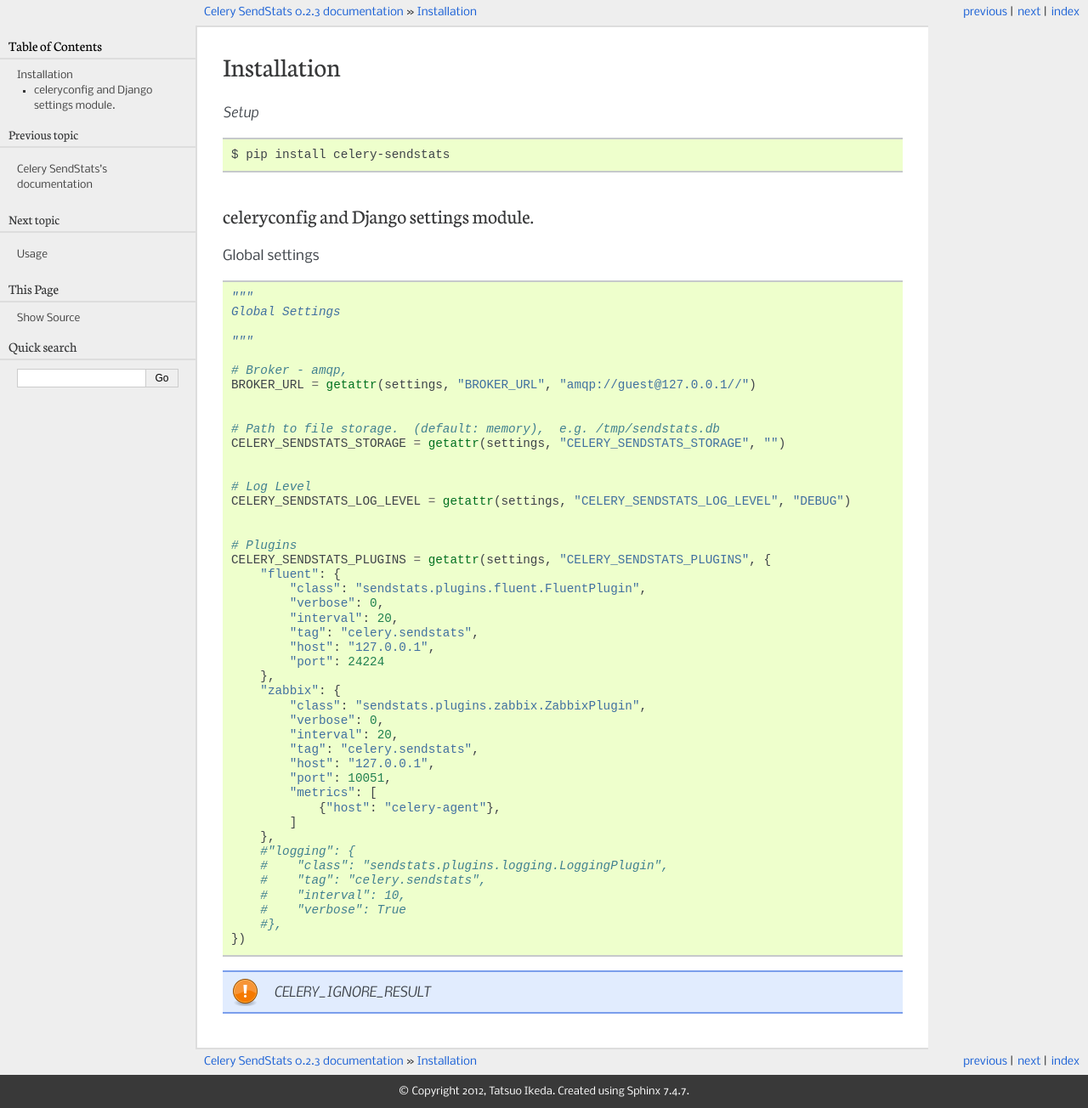
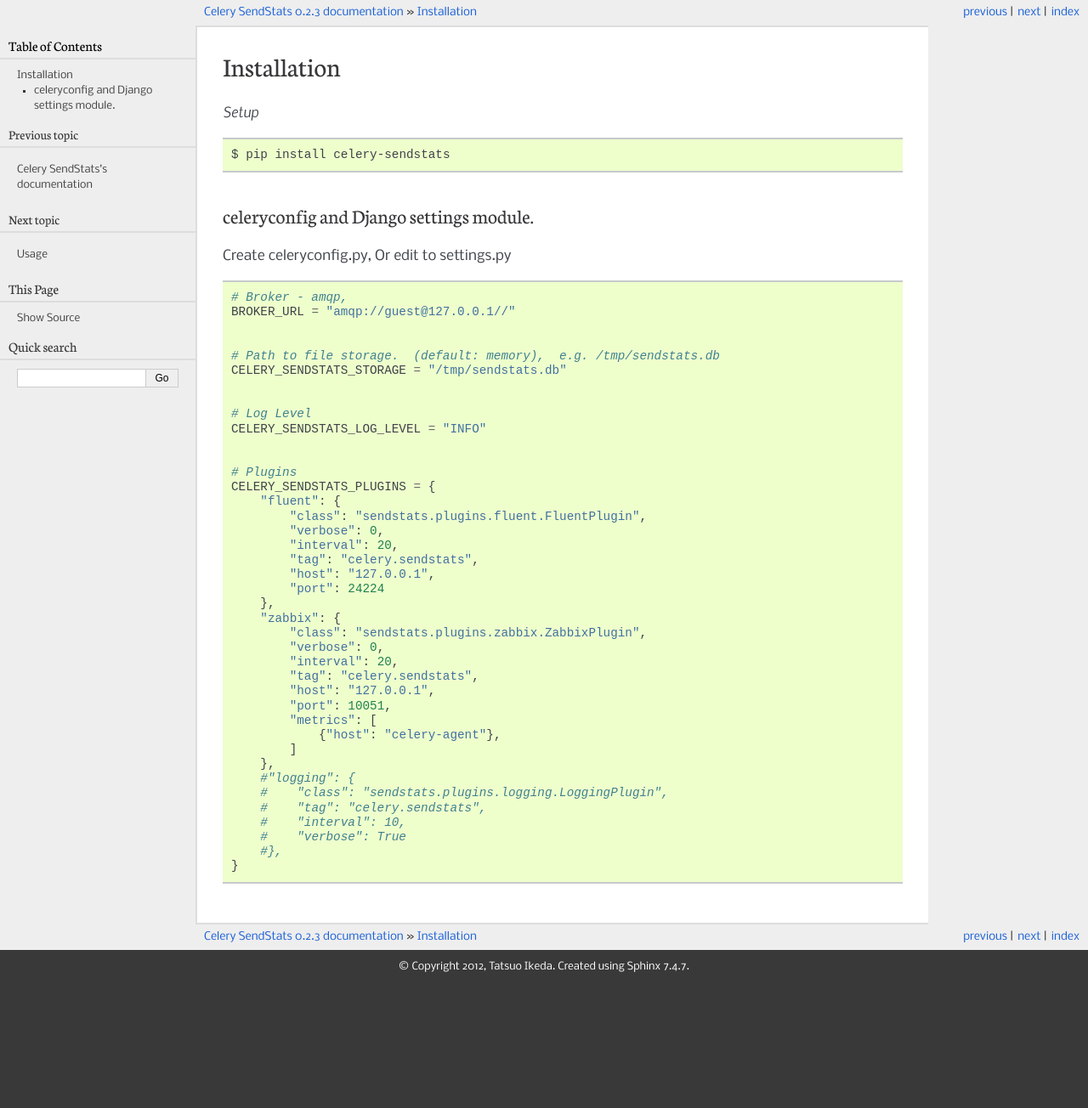
Before and after one commit to ikeikeikeike/celery-tracker, a Sphinx documentation site: the page built from docs/source/installation.rst, in a window 1280 px wide. Shown: the whole page at 85% size. Built offline with Sphinx 7.4.7, drawn with Linux system fonts in a browser that asks for light colours; formulas are drawn with MathJax 3; after the commit the page ends 1157 px from its top, so only the background shows below that.

```diff
--- a/docs/source/customize.rst
+++ b/docs/source/customize.rst
@@ -1,5 +1,7 @@
 Customize
 ===========
+
+If you send your original message. See below.
 
 
 Customize plugin
--- a/docs/source/installation.rst
+++ b/docs/source/installation.rst
@@ -12,27 +14,32 @@ Installation
 celeryconfig and Django settings module.
 -------------------------------------------
 
-Global settings ::
 
-    """
-    Global Settings
+.. .. note::
 
-    """
+..   `CELERY_IGNORE_RESULT`
+
+
+
+.. highlight:: python
+
+
+Create celeryconfig.py, Or edit to settings.py ::
 
     # Broker - amqp,
-    BROKER_URL = getattr(settings, "BROKER_URL", "amqp://guest@127.0.0.1//")
+    BROKER_URL = "amqp://guest@127.0.0.1//"
 
 
     # Path to file storage.  (default: memory),  e.g. /tmp/sendstats.db
-    CELERY_SENDSTATS_STORAGE = getattr(settings, "CELERY_SENDSTATS_STORAGE", "")
+    CELERY_SENDSTATS_STORAGE = "/tmp/sendstats.db"
 
 
     # Log Level
-    CELERY_SENDSTATS_LOG_LEVEL = getattr(settings, "CELERY_SENDSTATS_LOG_LEVEL", "DEBUG")
+    CELERY_SENDSTATS_LOG_LEVEL = "INFO"
 
 
     # Plugins
-    CELERY_SENDSTATS_PLUGINS = getattr(settings, "CELERY_SENDSTATS_PLUGINS", {
+    CELERY_SENDSTATS_PLUGINS = {
         "fluent": {
             "class": "sendstats.plugins.fluent.FluentPlugin",
             "verbose": 0,
@@ -58,9 +65,4 @@ Global settings ::
         #    "interval": 10,
         #    "verbose": True
         #},
-    })
-
-
-.. note::
-
-   `CELERY_IGNORE_RESULT`
+    }
```
Also changed, not shown: other parts of docs/source/installation.rst (+2 -0 lines), README.md (+27 -1 lines), docs/source/plugins.rst (+3 -4 lines), setup.py (+8 -1 lines), .travis.yml (added), 5 other files.
